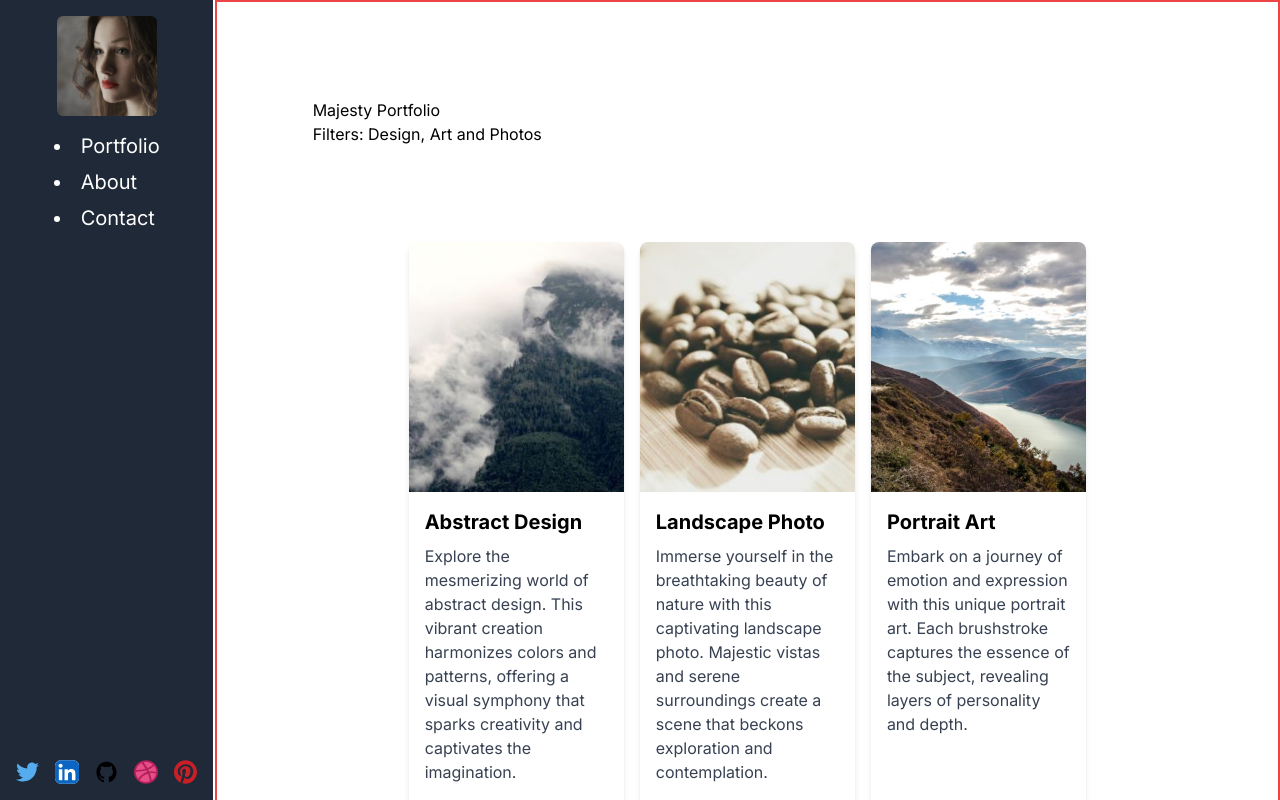
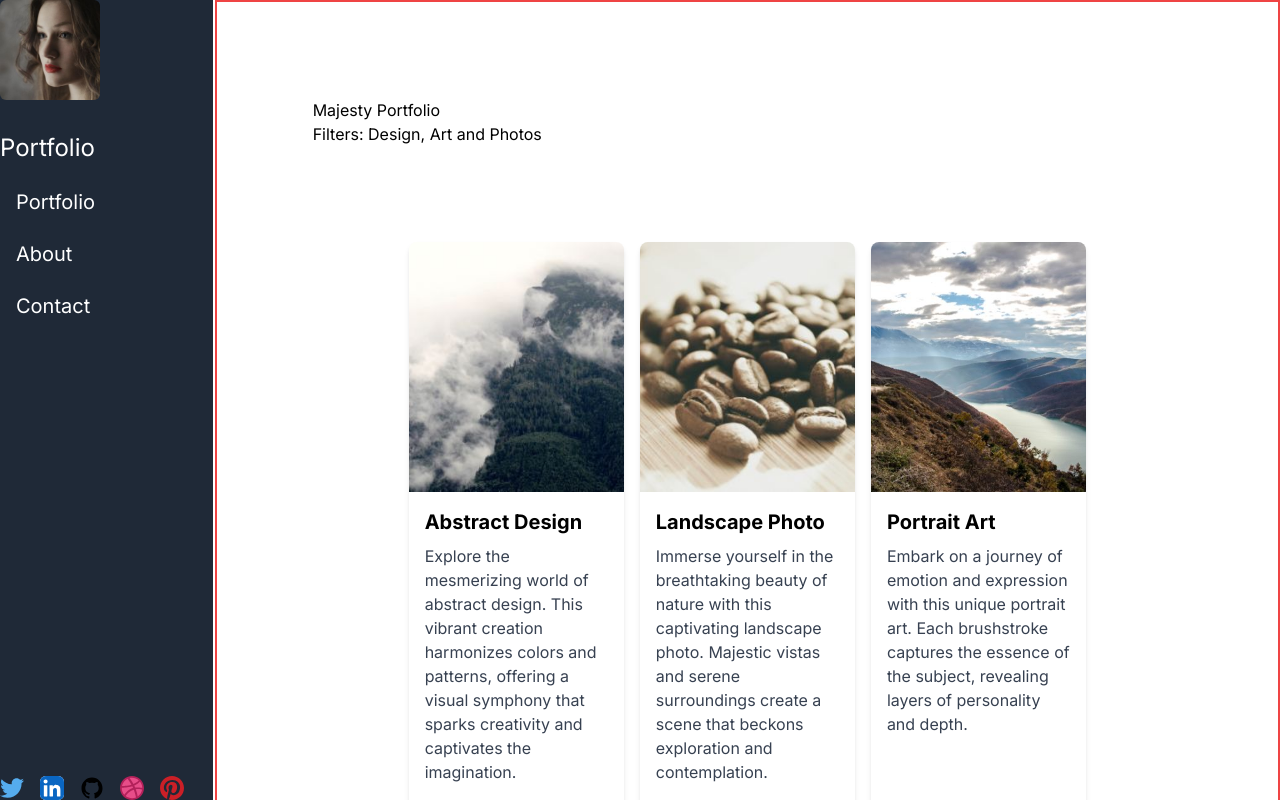
Before and after one commit to Metaverse-Nabeel/majesty_portfolio, a Next.js app: page / in a window 1280 px wide. Shown: the top 800 px of the page. Built offline with nearby package versions, Linux system fonts and the light colour scheme.

Commit message:
Make adjustments on siderbar

```diff
--- a/src/components/Sidebar.tsx
+++ b/src/components/Sidebar.tsx
@@ -3,7 +3,7 @@ import Link from 'next/link';
 
 const Sidebar: React.FC = () => {
   return (
-    <div className="bg-gray-800 text-white h-screen w-1/6 flex flex-col items-center p-4 fixed">
+    <div className="bg-gray-800 text-white h-screen w-1/6 flex flex-col items-start fixed">
       {/* Profile Image */}
       <Image width={100} height={100}
         src="/images/profile_pic.jpg"
@@ -11,17 +11,13 @@ const Sidebar: React.FC = () => {
         className="w-30 h-30 rounded-md mb-4"
       />
 
+      <h3 className='text-2xl my-4'>Portfolio</h3>
+
       {/* Menu Buttons */}
-      <nav className="flex flex-col items-start">
-        <Link href="#portfolio">
-          <li className="text-xl mb-2 hover:text-gray-400 cursor-pointer">Portfolio</li>
-        </Link>
-        <Link href="#about">
-          <li className="text-xl mb-2 hover:text-gray-400 cursor-pointer">About</li>
-        </Link>
-        <Link href="#contact">
-          <li className="text-xl mb-2 hover:text-gray-400 cursor-pointer">Contact</li>
-        </Link>
+      <nav className="w-full flex flex-col items-start">
+        <Link href="#portfolio" className="w-full text-xl py-2 px-4  mb-2 hover:bg-gray-400  cursor-pointer">Portfolio</Link>
+        <Link href="#about" className="w-full text-xl py-2 px-4  mb-2 hover:bg-gray-400  cursor-pointer">About</Link>
+        <Link href="#contact" className="w-full text-xl py-2 px-4  mb-2 hover:bg-gray-400  cursor-pointer">Contact</Link>
       </nav>
 
       {/* Social Media Icons */}
```
